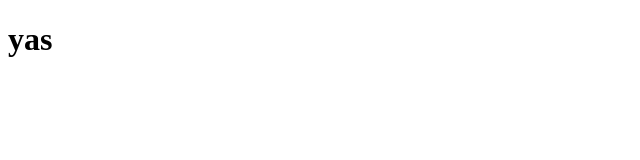
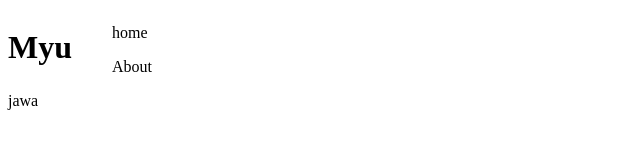
Before and after one commit to firman1703/belajar-git, a plain HTML site: page index.html in a window 1280 px wide. Shown: the whole page, without its empty margins (0-640 px from the left). Drawn offline with Linux system fonts and the light colour scheme.

Commit message:
membuat header dan footer

```diff
--- a/index.html
+++ b/index.html
@@ -8,6 +8,19 @@
     <link rel="stylesheet" href="style.css" />
   </head>
   <body>
-    <h1>yas</h1>
+    <header>
+      <h1>Myu</h1>
+      <nav>
+        <ul>
+          home
+        </ul>
+        <ul>
+          About
+        </ul>
+      </nav>
+    </header>
+    <footer>
+      <span>jawa</span>
+    </footer>
   </body>
 </html>
--- a/style.css
+++ b/style.css
@@ -0,0 +1,3 @@
+header {
+  display: flex;
+}
```
